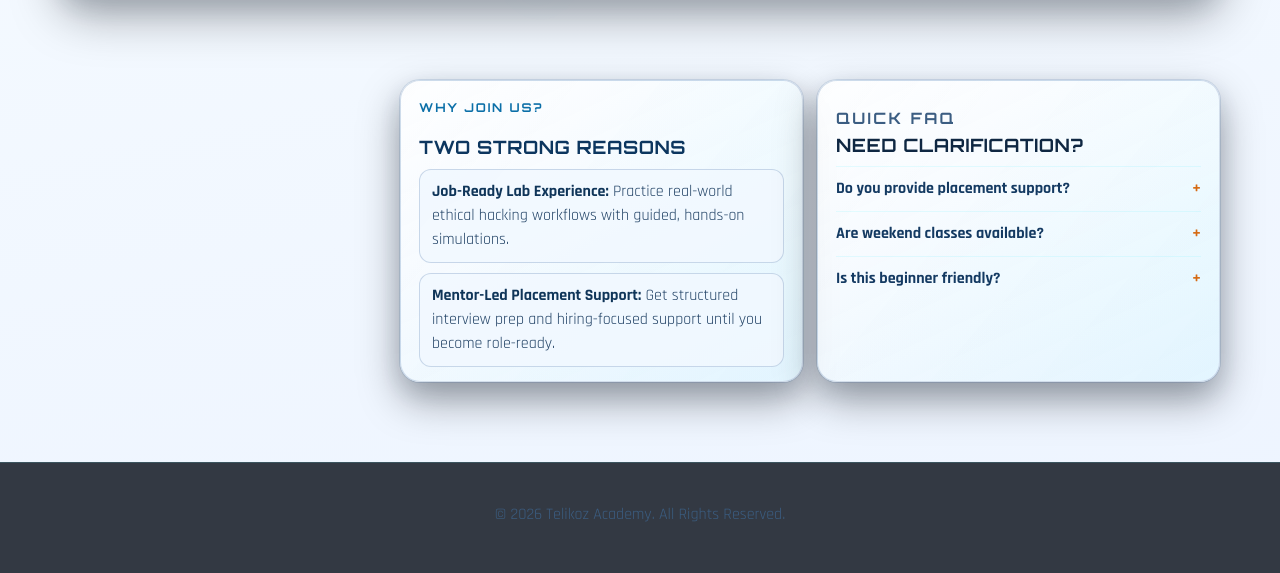
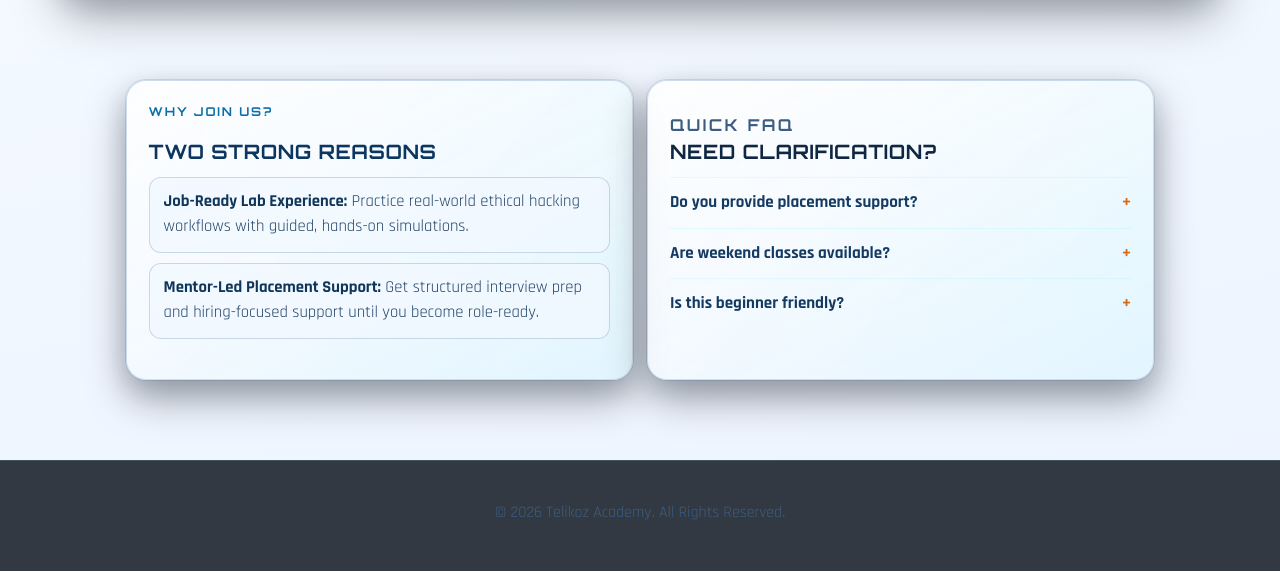
Before and after one commit to payaltelisara/telikoz-ui-clone, a plain HTML site: page index.html in a window 1280 px wide. Shown: the part 1412-1985 px from the top of the page. Drawn offline with Linux system fonts and the light colour scheme; some packages are replaced by stand-ins of ours; a script that the page names is missing.

Commit message:
Refine FAQ and Why Join Us alignment and spacing

```diff
--- a/styles.css
+++ b/styles.css
@@ -566,16 +566,27 @@ input[aria-invalid="true"] {
 }
 
 .faq-corner {
+  position: relative;
+  left: calc(50% - 50vw);
+  width: 100vw;
   display: flex;
-  justify-content: flex-end;
+  justify-content: center;
   padding: 8px 0 80px;
 }
 
 .faq-cluster {
-  width: min(820px, 100%);
+  width: min(1080px, 100%);
+  margin: 0 auto;
+  padding: 0 max(14px, 2vw);
   display: grid;
-  grid-template-columns: 1fr 1fr;
+  grid-template-columns: repeat(2, minmax(0, 1fr));
+  justify-content: center;
+  align-items: stretch;
   gap: 14px;
+}
+
+.faq-cluster > * {
+  min-height: 300px;
 }
 
 .join-card {
@@ -583,13 +594,13 @@ input[aria-invalid="true"] {
   border: 1px solid var(--line);
   background: linear-gradient(160deg, rgba(11, 22, 44, 0.78), rgba(8, 16, 32, 0.86));
   box-shadow: var(--shadow-neon), 0 18px 42px rgba(0, 0, 0, 0.36);
-  padding: 18px 18px 14px;
+  padding: 22px 22px 18px;
 }
 
 .join-card h2 {
-  margin: 0 0 8px;
+  margin: 0 0 10px;
   font-family: "Orbitron", sans-serif;
-  font-size: 1.15rem;
+  font-size: 1.24rem;
   text-transform: uppercase;
   letter-spacing: 0.03em;
   color: var(--cyan-bright);
@@ -604,12 +615,12 @@ input[aria-invalid="true"] {
 }
 
 .join-points li {
-  padding: 10px 10px 10px 12px;
+  padding: 12px 12px 12px 14px;
   border-radius: 12px;
   border: 1px solid rgba(108, 242, 255, 0.16);
   background: rgba(9, 19, 36, 0.56);
   color: #cbe9ff;
-  font-size: 1rem;
+  font-size: 1.04rem;
 }
 
 .join-points strong {
@@ -622,13 +633,13 @@ input[aria-invalid="true"] {
   border: 1px solid var(--line);
   background: linear-gradient(160deg, rgba(11, 22, 44, 0.78), rgba(8, 16, 32, 0.86));
   box-shadow: var(--shadow-neon), 0 18px 42px rgba(0, 0, 0, 0.36);
-  padding: 18px 18px 14px;
+  padding: 22px 22px 18px;
 }
 
 .faq-card h2 {
-  margin: 0 0 8px;
+  margin: 0 0 10px;
   font-family: "Orbitron", sans-serif;
-  font-size: 1.15rem;
+  font-size: 1.24rem;
   text-transform: uppercase;
   letter-spacing: 0.03em;
   color: var(--cyan-bright);
@@ -636,13 +647,14 @@ input[aria-invalid="true"] {
 
 .faq-card details {
   border-top: 1px solid rgba(108, 242, 255, 0.16);
-  padding: 10px 0;
+  padding: 12px 0;
 }
 
 .faq-card summary {
   cursor: pointer;
   list-style: none;
   font-weight: 700;
+  font-size: 1.06rem;
   color: #d8f2ff;
 }
 
@@ -661,9 +673,9 @@ input[aria-invalid="true"] {
 }
 
 .faq-card p {
-  margin: 8px 0 0;
+  margin: 10px 0 0;
   color: var(--muted);
-  font-size: 0.98rem;
+  font-size: 1.02rem;
 }
 
 .sr-only {
@@ -740,6 +752,8 @@ input[aria-invalid="true"] {
 
   .faq-corner {
     justify-content: stretch;
+    left: 0;
+    width: 100%;
   }
 
   .faq-card {
@@ -748,6 +762,11 @@ input[aria-invalid="true"] {
 
   .faq-cluster {
     grid-template-columns: 1fr;
+    padding: 0;
+  }
+
+  .faq-cluster > * {
+    min-height: auto;
   }
 }
 
```
